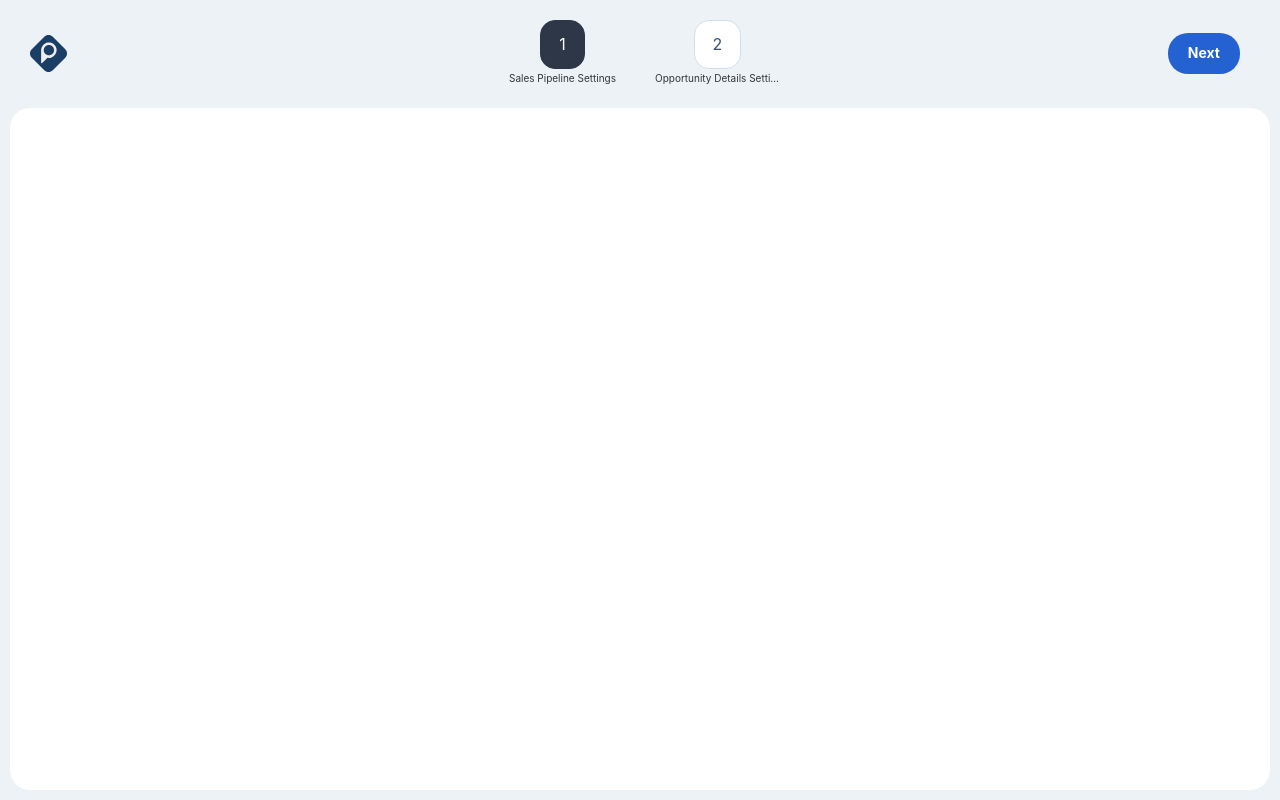
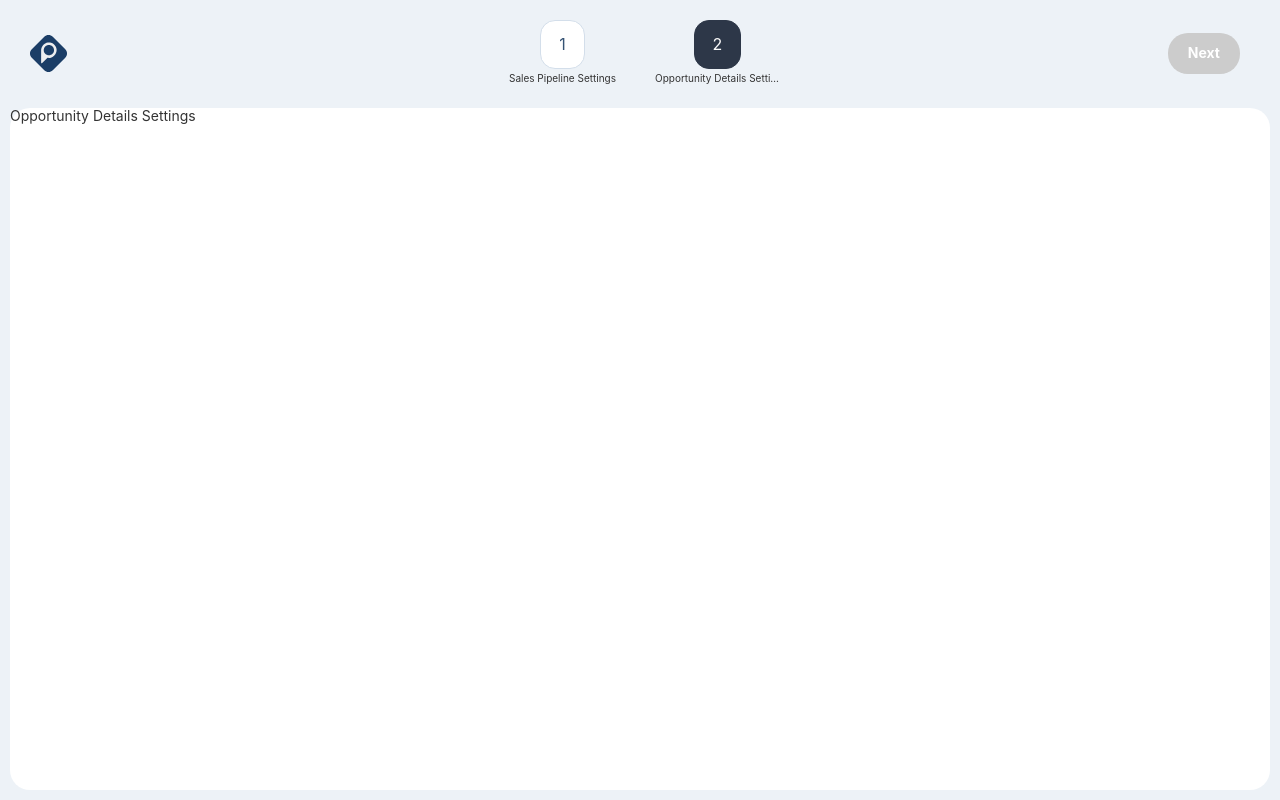
Before and after one commit to rdmdouglas/pm-challenge, an Angular app: page / in a window 1280 px wide. Both pictures are taken after a click on the button "Next". Built offline with nearby package versions, Linux system fonts and the light colour scheme.

Commit message:
feat: implement navigation

```diff
--- a/src/app/app.component.html
+++ b/src/app/app.component.html
@@ -4,13 +4,14 @@
             <a class="page__header__logo__anchor" href="https://www.projectmark.com/" target="_blank"></a>
         </div>
         <div class="page__header__nav">
-            <app-navigation [items]="items"></app-navigation>
+            <app-navigation [steps]="steps"></app-navigation>
         </div>
         <div class="page__header__btn">
-            <button class="button" (click)="onNext()">Next</button>
+            <button class="button" (click)="onNext()" [disabled]="done">Next</button>
         </div>
     </header>
     <section class="page__body">
-        <router-outlet></router-outlet>
+        <div *ngIf="currentStep.name === NavigationStepName.STEP_1">Sales Pipeline Settings</div>
+        <div *ngIf="currentStep.name === NavigationStepName.STEP_2">Opportunity Details Settings</div>
     </section>
 </div>
--- a/src/app/app.component.scss
+++ b/src/app/app.component.scss
@@ -59,4 +59,10 @@
     &:hover {
         background-color: #2357b1;
     }
+
+    &:disabled {
+        transition: none;
+        background-color: #ccc;
+        border-color: #aaa;
+    }
 }
--- a/src/app/app.component.ts
+++ b/src/app/app.component.ts
@@ -1,5 +1,10 @@
 import { Component, OnInit } from '@angular/core';
-import { INavigation } from './navigation/navigation.model';
+import { INavigationStep } from './navigation/navigation.model';
+
+enum NavigationStepName {
+    STEP_1 = '1',
+    STEP_2 = '2',
+}
 
 @Component({
     selector: 'app-root',
@@ -7,16 +12,34 @@ import { INavigation } from './navigation/navigation.model';
     styleUrls: ['./app.component.scss']
 })
 export class AppComponent implements OnInit {
-    items!: INavigation[];
+    NavigationStepName = NavigationStepName;
+    steps!: INavigationStep[];
+    currentStep!: INavigationStep;
+    done: boolean = false;
 
     ngOnInit(): void {
-        this.items = [
-            { name: '1', description: 'Sales Pipeline Settings', selected: true },
-            { name: '2', description: 'Opportunity Details Settings' },
-        ]
+        this.steps = [
+            { name: NavigationStepName.STEP_1, description: 'Sales Pipeline Settings', selected: true },
+            { name: NavigationStepName.STEP_2, description: 'Opportunity Details Settings' },
+        ];
+        this.currentStep = this.steps[0];
     }
 
     onNext(): void {
-        console.log('next');
+        if (this.done) return;
+
+        this.currentStep.selected = false;
+        const next = this.getNextNavigation();
+
+        this.currentStep = this.steps[next];
+        this.currentStep.selected = true;
+
+        this.done = next === (this.steps.length - 1);
+    }
+
+    private getNextNavigation(): number {
+        const currIndex = this.steps.findIndex(x => x.name === this.currentStep.name);
+        const nextIndex = currIndex + 1;
+        return (this.steps.length - 1) <= nextIndex ? nextIndex : currIndex;
     }
 }
--- a/src/app/navigation/navigation.component.html
+++ b/src/app/navigation/navigation.component.html
@@ -1,9 +1,9 @@
 <nav class="nav">
     <ul class="nav__list">
-        <ng-container *ngFor="let item of items">
-            <li class="nav__list__item" [ngClass]="{ 'nav__list__item--selected': item.selected }">
-                <span class="nav__list__item__step">{{ item.name }}</span>
-                <span class="nav__list__item__desc">{{ item.description }}</span>
+        <ng-container *ngFor="let step of steps">
+            <li class="nav__list__item" [ngClass]="{ 'nav__list__item--selected': step.selected }">
+                <span class="nav__list__item__step">{{ step.name }}</span>
+                <span class="nav__list__item__desc">{{ step.description }}</span>
             </li>
         </ng-container>
     </ul>
--- a/src/app/navigation/navigation.component.ts
+++ b/src/app/navigation/navigation.component.ts
@@ -1,5 +1,5 @@
 import { Component, Input } from '@angular/core';
-import { INavigation } from './navigation.model';
+import { INavigationStep } from './navigation.model';
 
 @Component({
     selector: 'app-navigation',
@@ -7,5 +7,5 @@ import { INavigation } from './navigation.model';
     styleUrls: ['./navigation.component.scss']
 })
 export class NavigationComponent {
-    @Input() items!: INavigation[];
+    @Input() steps!: INavigationStep[];
 }
--- a/src/app/navigation/navigation.model.ts
+++ b/src/app/navigation/navigation.model.ts
@@ -1,4 +1,4 @@
-export interface INavigation {
+export interface INavigationStep {
     name: string;
     description: string;
     selected?: boolean;
```
